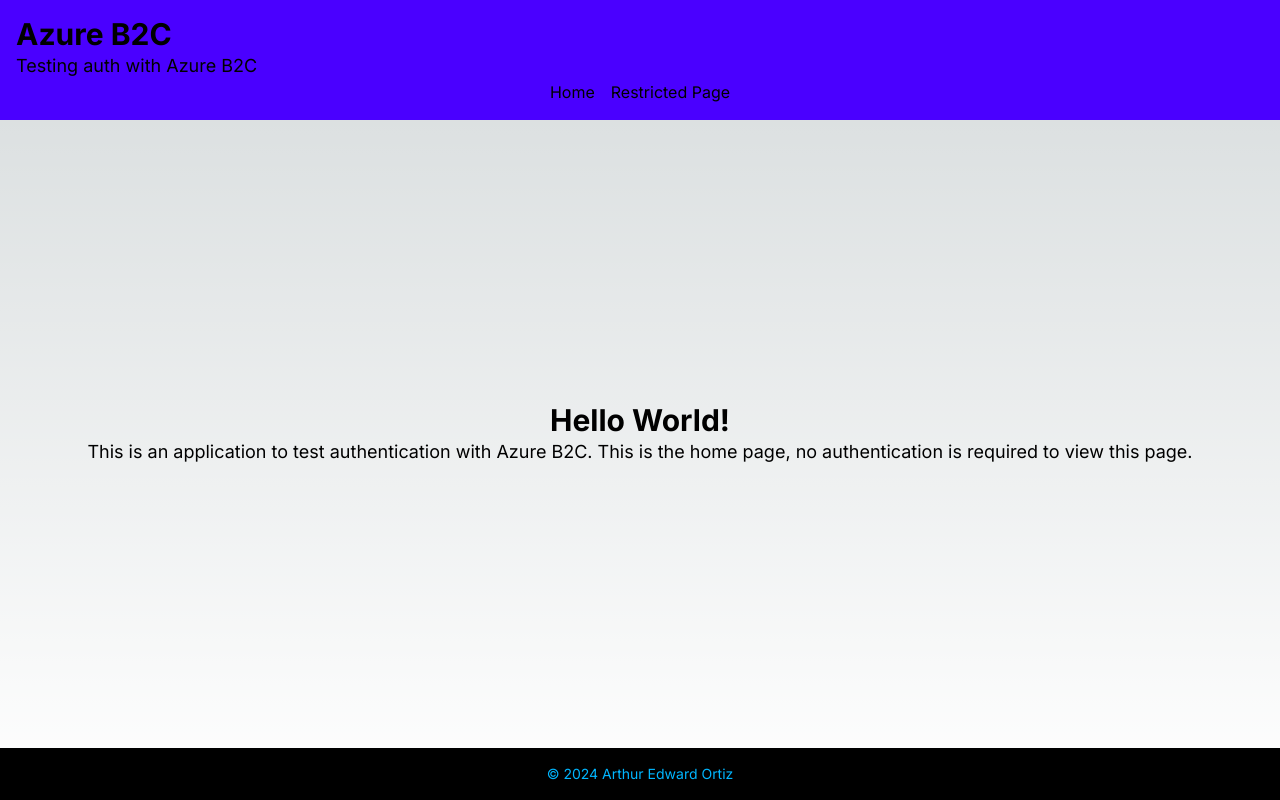
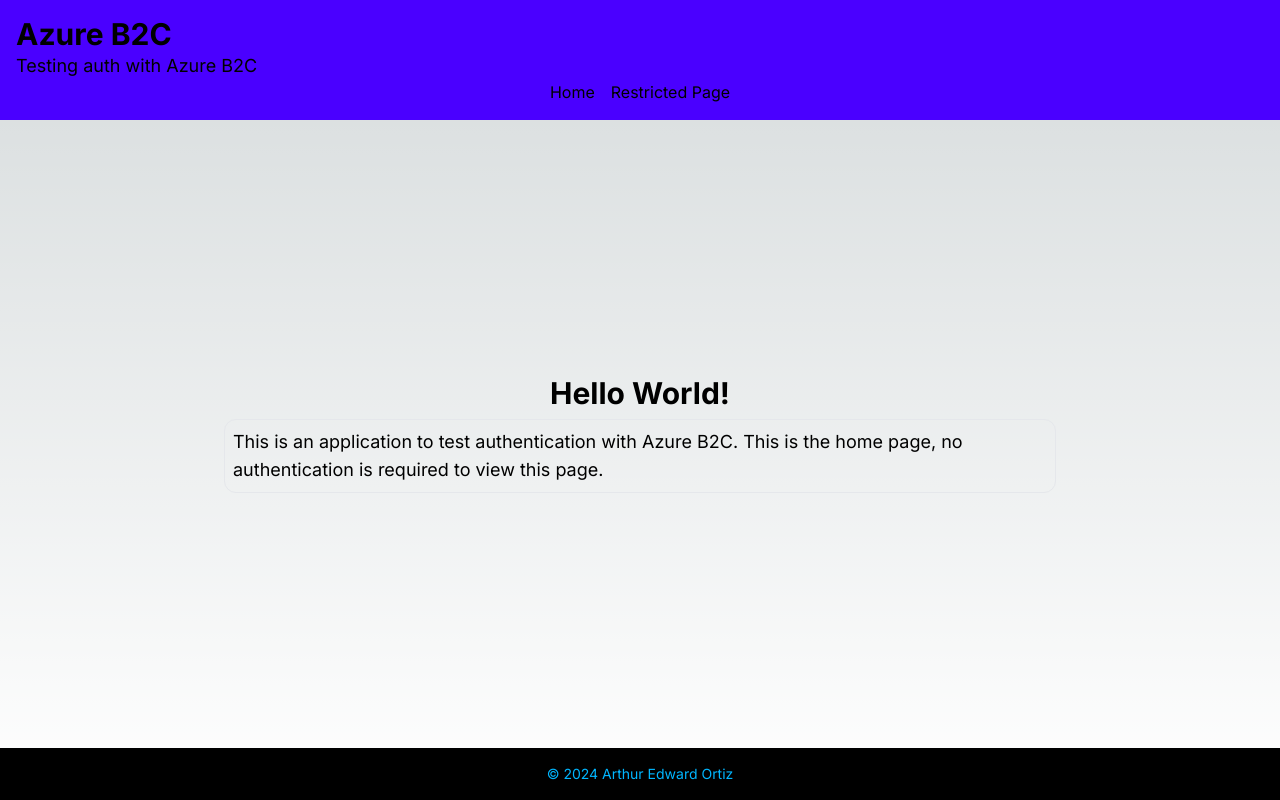
Before and after one commit to ArthurEOrtiz/azure-b2c, a Next.js app: page / in a window 1280 px wide. Built offline with nearby package versions, Linux system fonts and the light colour scheme; no server answers.

Commit message:
Update page.tsx

```diff
--- a/app/page.tsx
+++ b/app/page.tsx
@@ -1,11 +1,12 @@
-
 const Home: React.FC = () => {
   return (
-    <div className="flex-grow flex flex-col items-center justify-center">
+    <div className="flex-grow flex flex-col items-center justify-center space-y-2">
       <h1 className="text-3xl font-bold">Hello World!</h1>
-      <p className="text-lg">
-        This is an application to test authentication with Azure B2C. This is the home page, no authentication is required to view this page.
-      </p>
+      <div className="w-2/3 border rounded-xl p-2">
+        <p className="text-lg">
+          This is an application to test authentication with Azure B2C. This is the home page, no authentication is required to view this page.
+        </p>
+      </div>
     </div>
   );
 }
```
